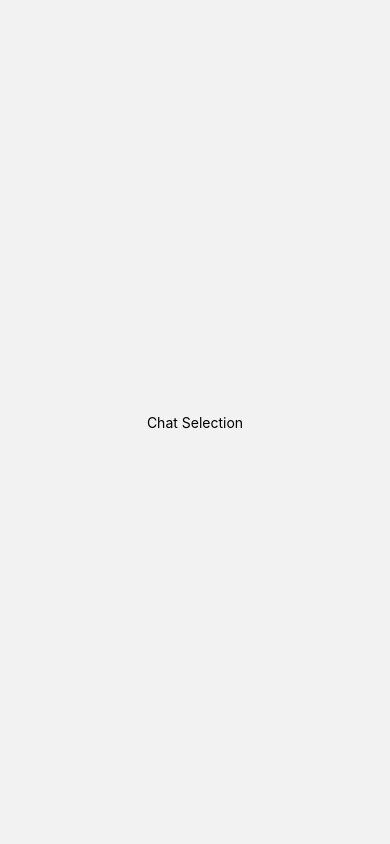
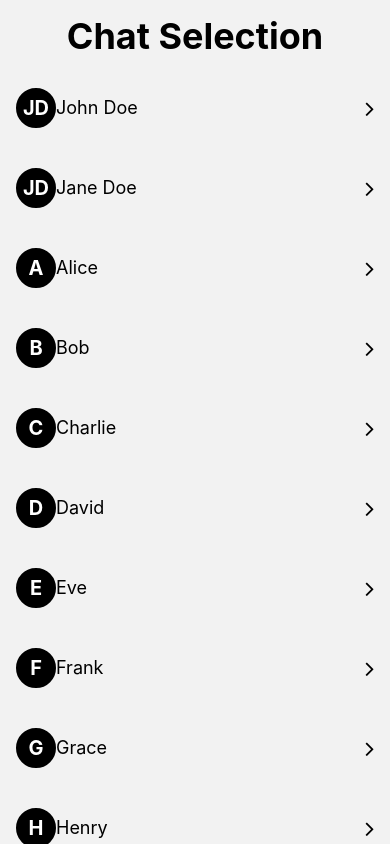
Before and after one commit to SE3A04-Project-Team/secure-chat-app, a React Native app in the folder app/: screen /ChatSelectionScreen in a window 390 px wide. Built offline with nearby package versions, Linux system fonts and the light colour scheme.

Commit message:
basic chat ui

```diff
--- a/app/components/TextButton.jsx
+++ b/app/components/TextButton.jsx
@@ -4,8 +4,8 @@ import {Text, TouchableOpacity} from 'react-native';
 const TextButton = ({ onPress, title }) => {
 
     return (
-        <TouchableOpacity onPress={onPress} className="py-3 bg-accent rounded-xl">
-            <Text className="text-xl font-bold text-center text-primary">{title}</Text>
+        <TouchableOpacity onPress={onPress} className="py-3 bg-indigo-500 rounded-xl">
+            <Text className="text-xl font-bold text-center text-white">{title}</Text>
         </TouchableOpacity>
     );
 };
--- a/app/screens/ChatSelectionScreen.jsx
+++ b/app/screens/ChatSelectionScreen.jsx
@@ -1,10 +1,95 @@
-import {SafeAreaView, Text} from "react-native";
+import {SafeAreaView, ScrollView, Text, TouchableOpacity, View} from "react-native";
+import Icon from 'react-native-vector-icons/FontAwesome';
 
 const ChatSelectionScreen = ({ navigation }) => {
 
+    // Sample JSON data for chat selection
+    const chatData = [
+        {
+            id: 1,
+            name: 'John Doe',
+        },
+        {
+            id: 2,
+            name: 'Jane Doe',
+        },
+        {
+            id: 3,
+            name: 'Alice',
+        },
+        {
+            id: 4,
+            name: 'Bob',
+        },
+        {
+            id: 5,
+            name: 'Charlie',
+        },
+        {
+            id: 6,
+            name: 'David',
+        },
+        {
+            id: 7,
+            name: 'Eve',
+        },
+        {
+            id: 8,
+            name: 'Frank',
+        },
+        {
+            id: 9,
+            name: 'Grace',
+        },
+        {
+            id: 10,
+            name: 'Henry',
+        },
+        {
+            id: 11,
+            name: 'Ivy',
+        },
+        {
+            id: 12,
+            name: 'Jack',
+        },
+        {
+            id: 13,
+            name: 'Katie',
+        },
+        {
+            id: 14,
+            name: 'Liam',
+        },
+        {
+            id: 15,
+            name: 'Mia',
+        }
+    ];
+
+    const getInitials = (name) => {
+        const nameArray = name.split(" ");
+        return nameArray.map(word => word[0]).join("").toUpperCase();
+    };
+
     return (
-        <SafeAreaView className="flex-1 items-center justify-center">
-            <Text>Chat Selection</Text>
+        <SafeAreaView className="flex-1 items-center justify-start">
+            <Text className="flex text-4xl font-bold py-4">Chat Selection</Text>
+            <ScrollView className="flex w-full">
+                <View className="flex flex-col gap-y-2 w-full justify-center items-center">
+                    {
+                        chatData.map((chat) => (
+                            <TouchableOpacity key={chat.id} className="flex flex-row w-full p-4 content-center items-center justify-between">
+                                <View className="w-10 h-10 rounded-full border-2 border-black flex justify-center items-center bg-black">
+                                    <Text className="text-xl font-bold text-white">{getInitials(chat.name)}</Text>
+                                </View>
+                                <Text className="text-lg">{chat.name}</Text>
+                                <Icon name="angle-right" size={24} color="black" className="ml-auto"/>
+                            </TouchableOpacity>
+                        ))
+                    }
+                </View>
+            </ScrollView>
         </SafeAreaView>
     );
 };
--- a/app/tailwind.config.js
+++ b/app/tailwind.config.js
@@ -3,14 +3,12 @@ module.exports = {
   content: [
     "./App.{js,jsx,ts,tsx}",
     "./components/**/*.{js,jsx,ts,tsx}",
-    "./screens/**/*.{js,jsx,ts,tsx}"
+    "./screens/**/*.{js,jsx,ts,tsx}",
   ],
   theme: {
-    colors: {
-      primary: "#FFFFFF",
-      secondary: "#000000",
-      accent: "#6366f1",
-    }
+    extend: {
+
+    },
   },
   plugins: [],
 }
```
Also changed, not shown: app/package.json (+8 -1 lines), 1 other file (tests, documents, lock files or other folders).
